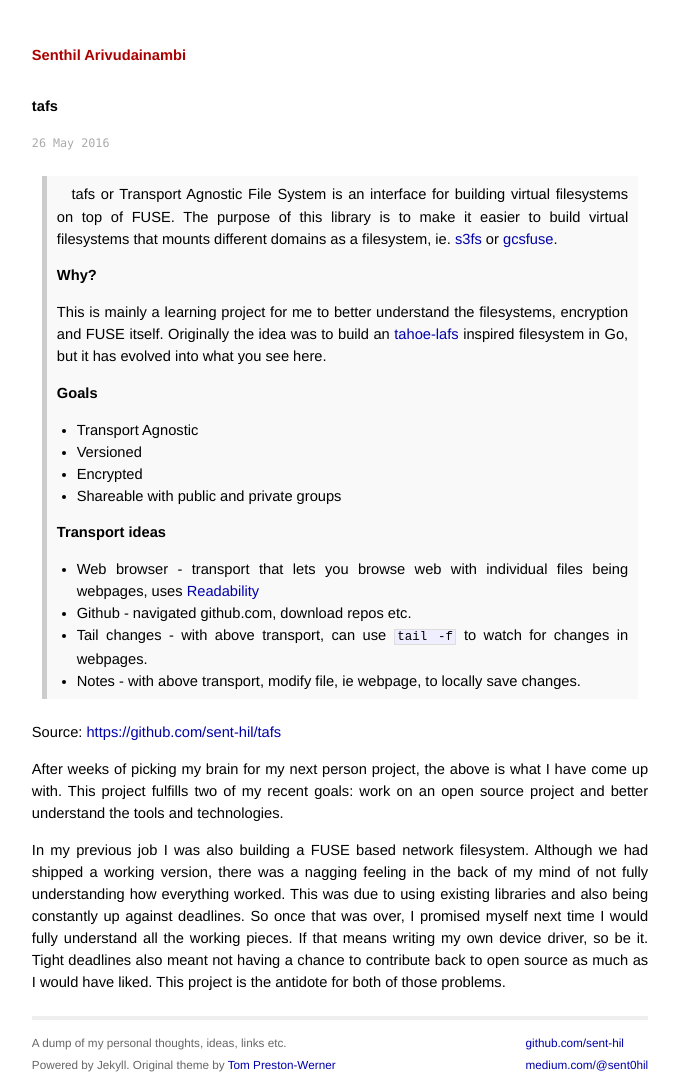
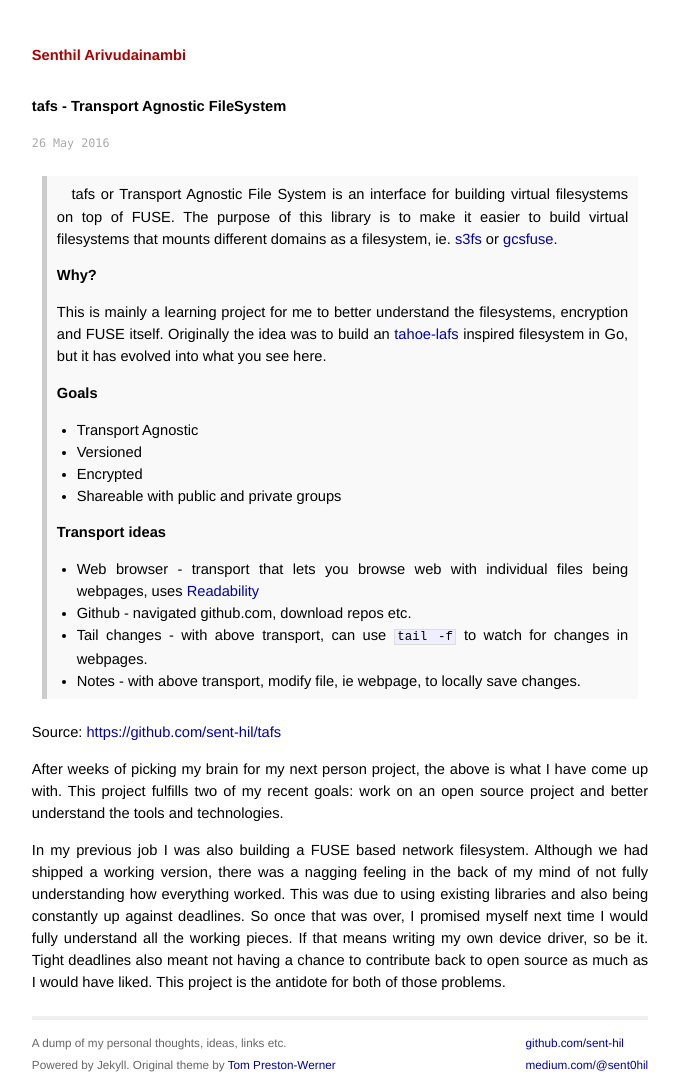
Before and after one commit to sent-hil/sent-hil.github.io, a Jekyll site: the page built from _posts/2016-05-26-tafs-transport-agnostic-filesystem.md, in a window 1280 px wide. Shown: the whole page, without its empty margins (300-979 px from the left). Built offline with Jekyll 4.4.1, drawn with Linux system fonts in a browser that asks for light colours.

Commit message:
update post title

```diff
--- a/_posts/2016-05-26-tafs.md
+++ b/_posts/2016-05-26-tafs-transport-agnostic-filesystem.md
@@ -1,6 +1,6 @@
 ---
 layout: post
-title: tafs
+title: tafs - Transport Agnostic FileSystem
 ---
 
 {{ page.title }}
```
